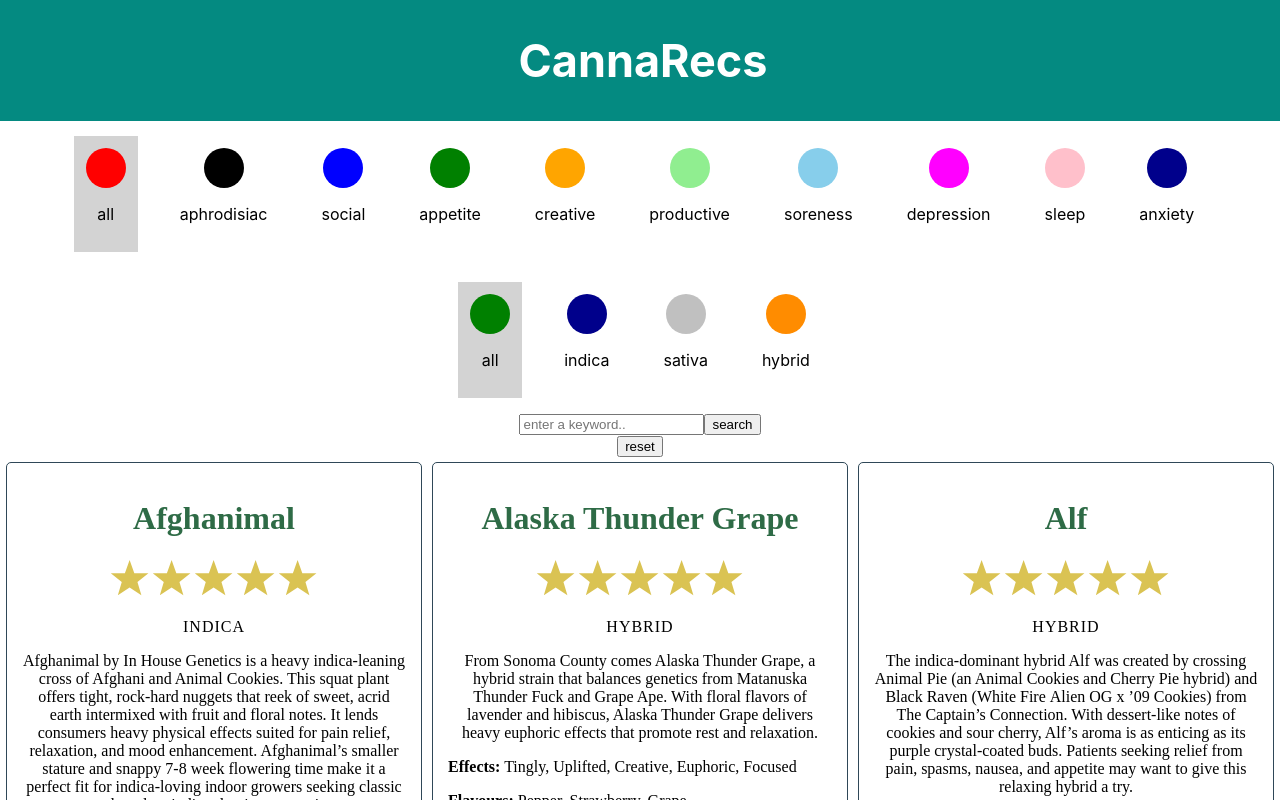
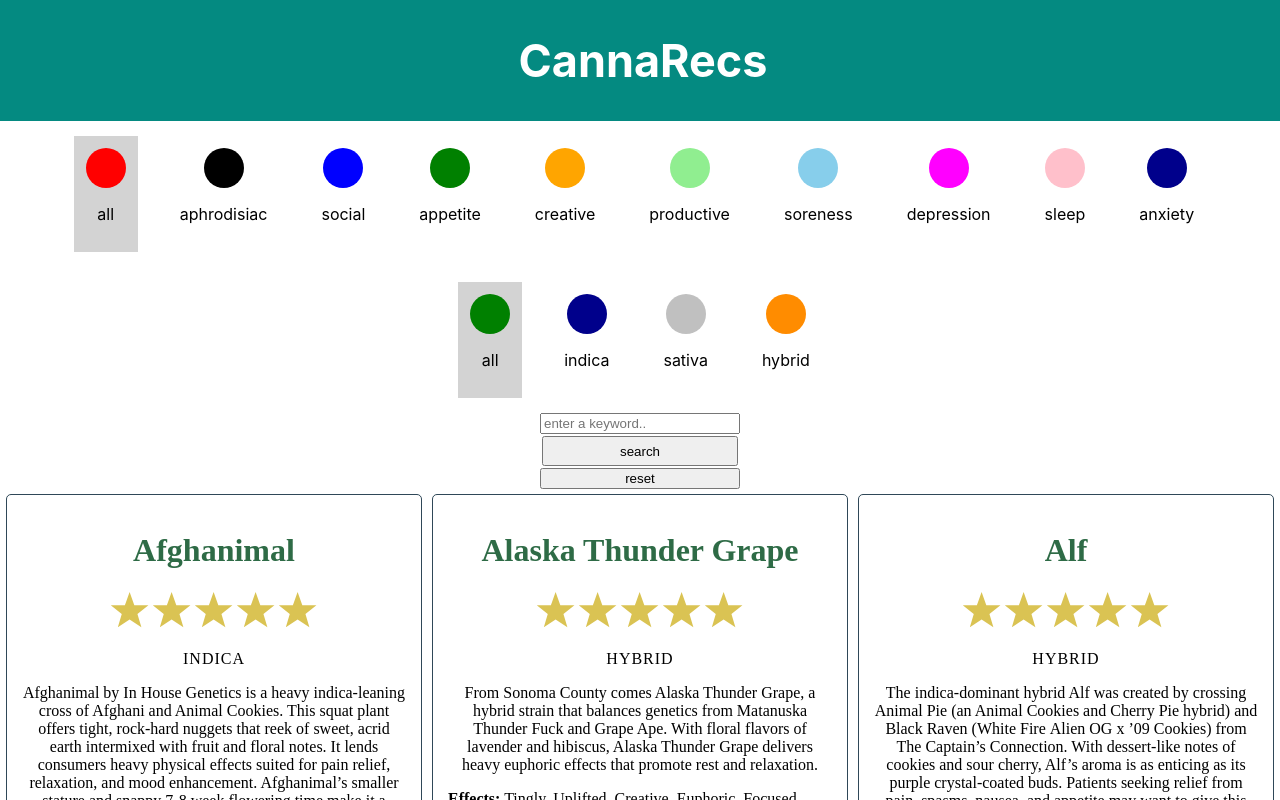
Before and after one commit to OneCodeMan/tangela-merkel, a React (Create React App) app: page / in a window 1280 px wide. Shown: the top 800 px of the page. Built offline with nearby package versions, Linux system fonts and the light colour scheme.

Commit message:
attempting to edit the buttons, going to add material UI so i'm making this commit

```diff
--- a/src/components/StrainList/StrainList.js
+++ b/src/components/StrainList/StrainList.js
@@ -30,6 +30,21 @@ const styles = StyleSheet.create({
         margin: '15px',
         padding: '12px',
         cursor: 'pointer'
+    },
+
+    searchContainer: {
+      display: 'flex',
+      flexDirection: 'column',
+      justifyContent: 'center',
+      alignContent: 'space-between',
+      width: '200px',
+      margin: '0 auto'
+
+    },
+
+    searchButton: {
+      height: '30px',
+      margin: '2px'
     },
 
     strains: {
@@ -176,15 +191,17 @@ class StrainList extends Component {
 
            </div>
 
+            <div className={css(styles.searchContainer)}>
               <input type="text"
                 className="search-input"
                 placeholder="enter a keyword.."
                 value={this.state.query}
                 onChange={this.handleQueryChange.bind(this)}
                 />
-            <button onClick={() => this.handleQuerySearch()}>search</button>
-            <br />
-            <button onClick={() => this.handleReset()}>reset</button>
+              <button className={css(styles.searchButton)} onClick={() => this.handleQuerySearch()}>search</button>
+              <button className={css(styles.resetButton)} onClick={() => this.handleReset()}>reset</button>
+            </div>
+
             <div className={css(styles.strains)}>
               {this.state.loading
               ? <JointLoadingAnimation />
```
Lines whose indentation alone changed are shown as unchanged.
